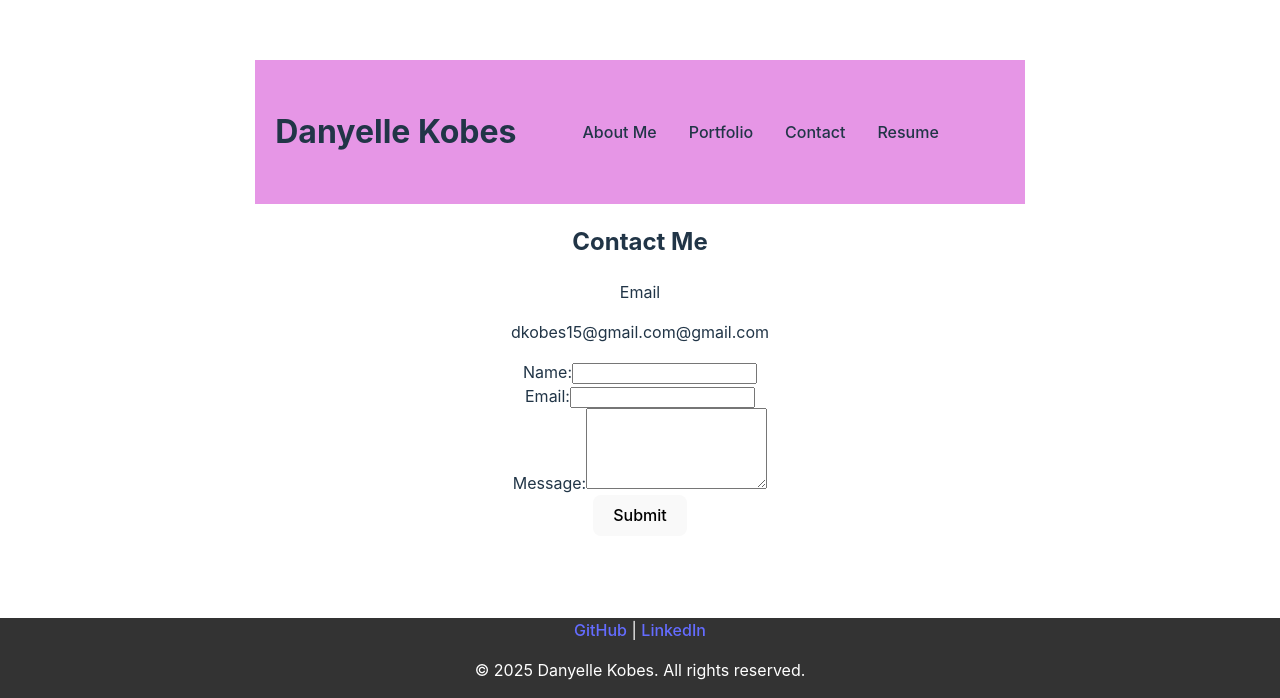
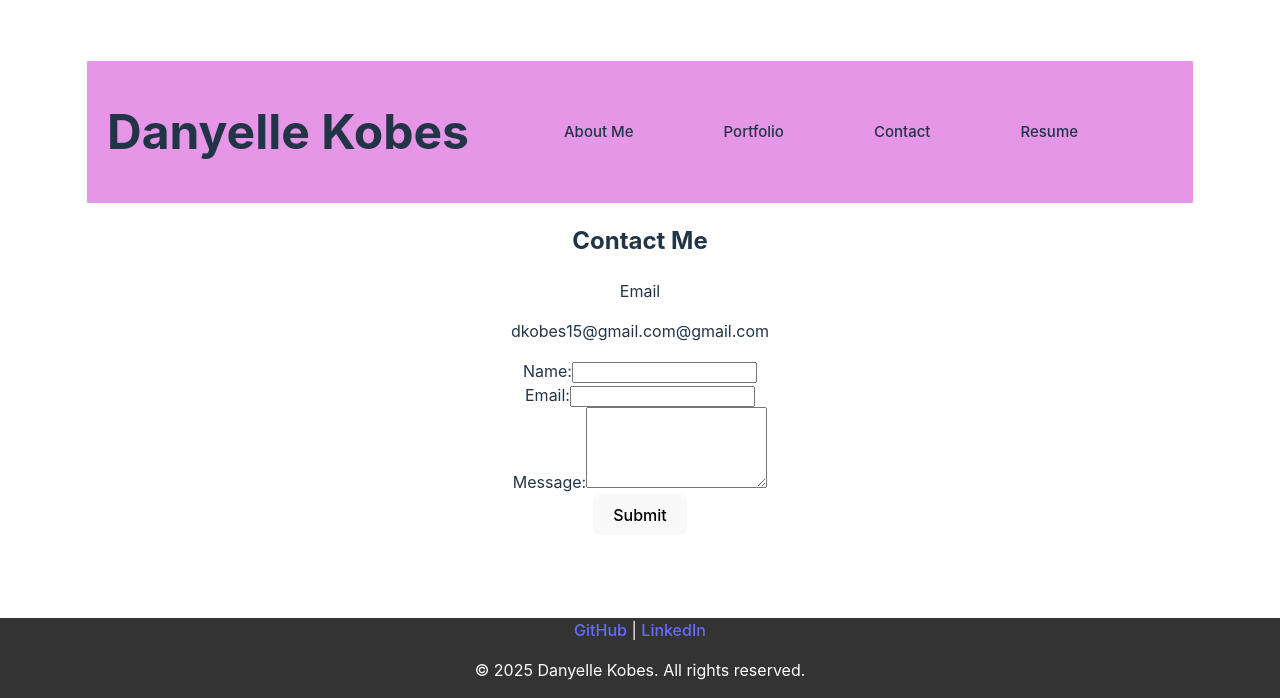
Before and after one commit to Dkobes/react-portfolio, a React (Vite) app in the folder Professional Portfolio/: page /contact in a window 1280 px wide. Shown: the part 102-800 px from the top of the page. Built offline with nearby package versions, Linux system fonts and the light colour scheme.

Commit message:
Font change on navbar

```diff
--- a/Professional Portfolio/src/App.css
+++ b/Professional Portfolio/src/App.css
@@ -18,7 +18,7 @@ footer {
 }
 
 .name {
-  font-size: 2em;
+  font-size: 3em;
   margin: 0;
 
 }
@@ -34,12 +34,13 @@ nav ul {
   list-style: none;
   display: flex;
   justify-content: flex-end;
+  font-size: 15px;
   padding: 50px;
   margin: 0;
 }
 
 nav li {
-  margin: 0 1em;
+  margin: 0 3em;
 }
 
 nav a {
```
